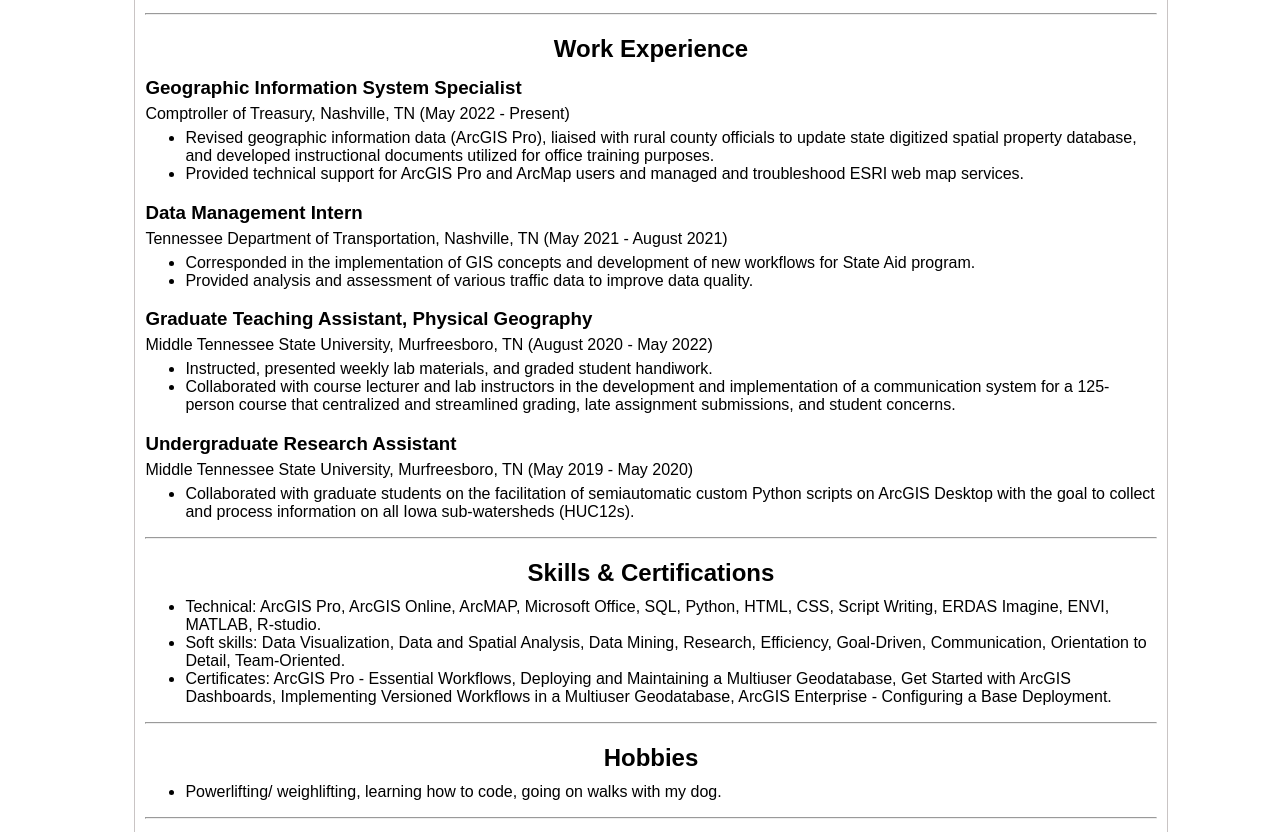
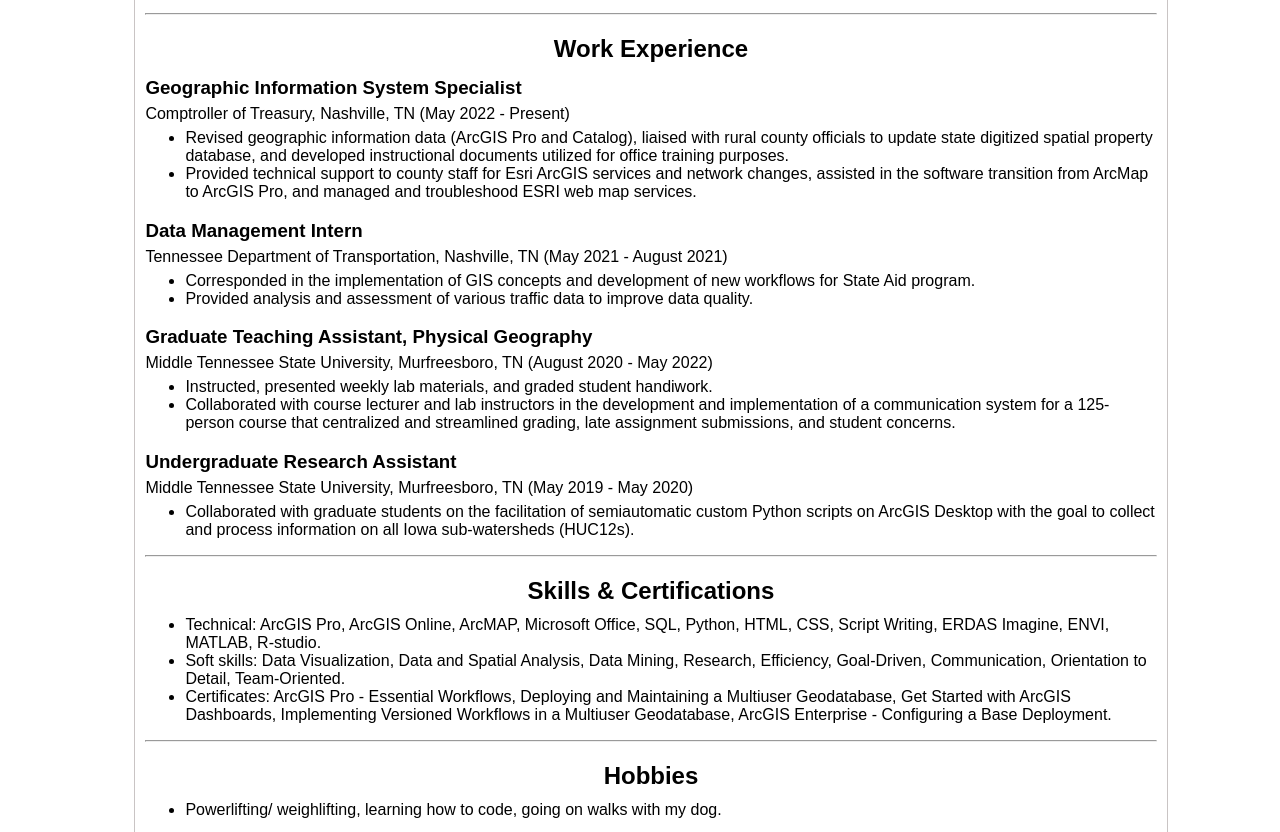
Before and after one commit to marieljum/resume, a plain HTML site: page index.html in a window 1280 px wide. Shown: the part 850-1682 px from the top of the page. Drawn offline with Linux system fonts and the light colour scheme.

Commit message:
Add files via upload

```diff
--- a/index.html
+++ b/index.html
@@ -55,9 +55,10 @@
         <h3>Geographic Information System Specialist</h3>
             <p id="par">Comptroller of Treasury, Nashville, TN (May 2022 - Present)</p>
             <ul>
-                <li>Revised geographic information data (ArcGIS Pro), liaised with rural county
+                <li>Revised geographic information data (ArcGIS Pro and Catalog), liaised with rural county
                     officials to update state digitized spatial property database, and developed instructional documents utilized for office training purposes.</li>
-                <li>Provided technical support for ArcGIS Pro and ArcMap users and managed and troubleshood ESRI web map services.</li>
+                <li>Provided technical support to county staff for Esri ArcGIS services and network changes,
+                    assisted in the software transition from ArcMap to ArcGIS Pro, and managed and troubleshood ESRI web map services.</li>
             </ul>
         <h3>Data Management Intern</h3>
             <p id="par">Tennessee Department of Transportation, Nashville, TN (May 2021 - August 2021)</p>
```
